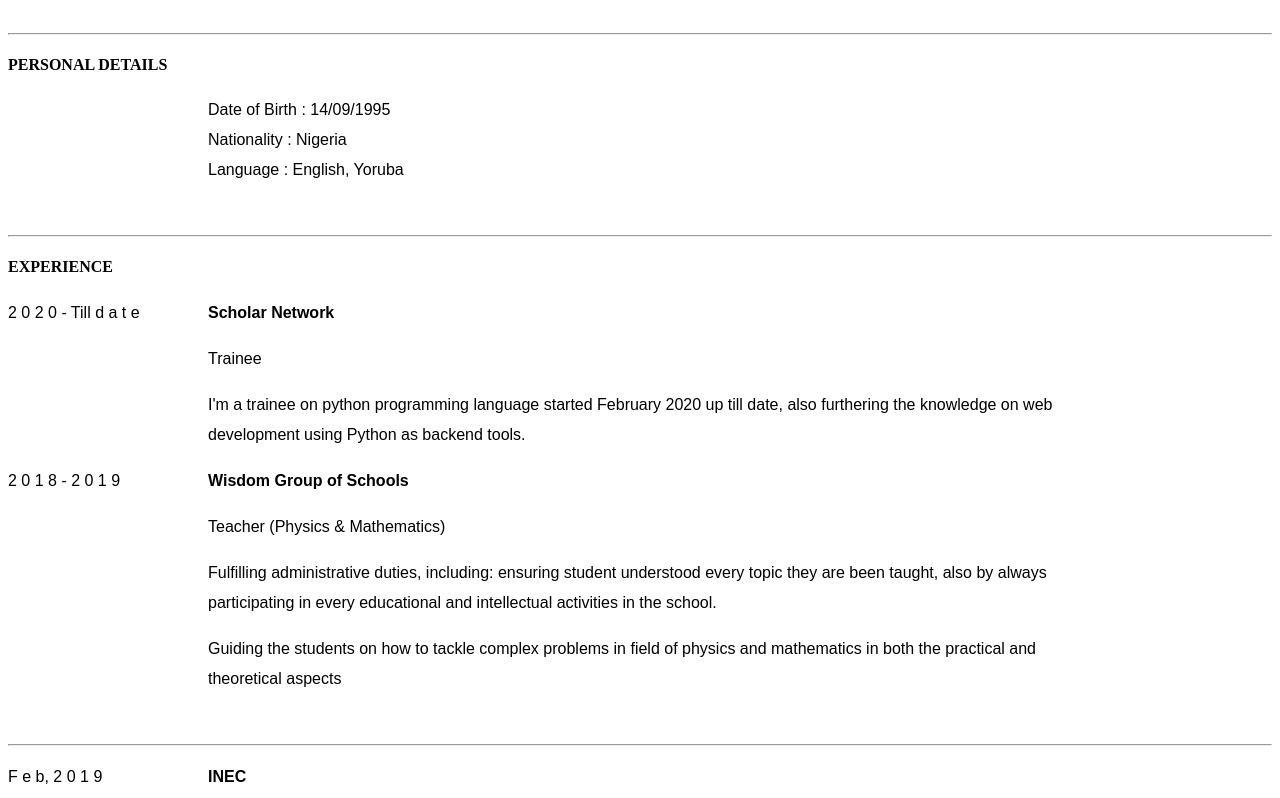
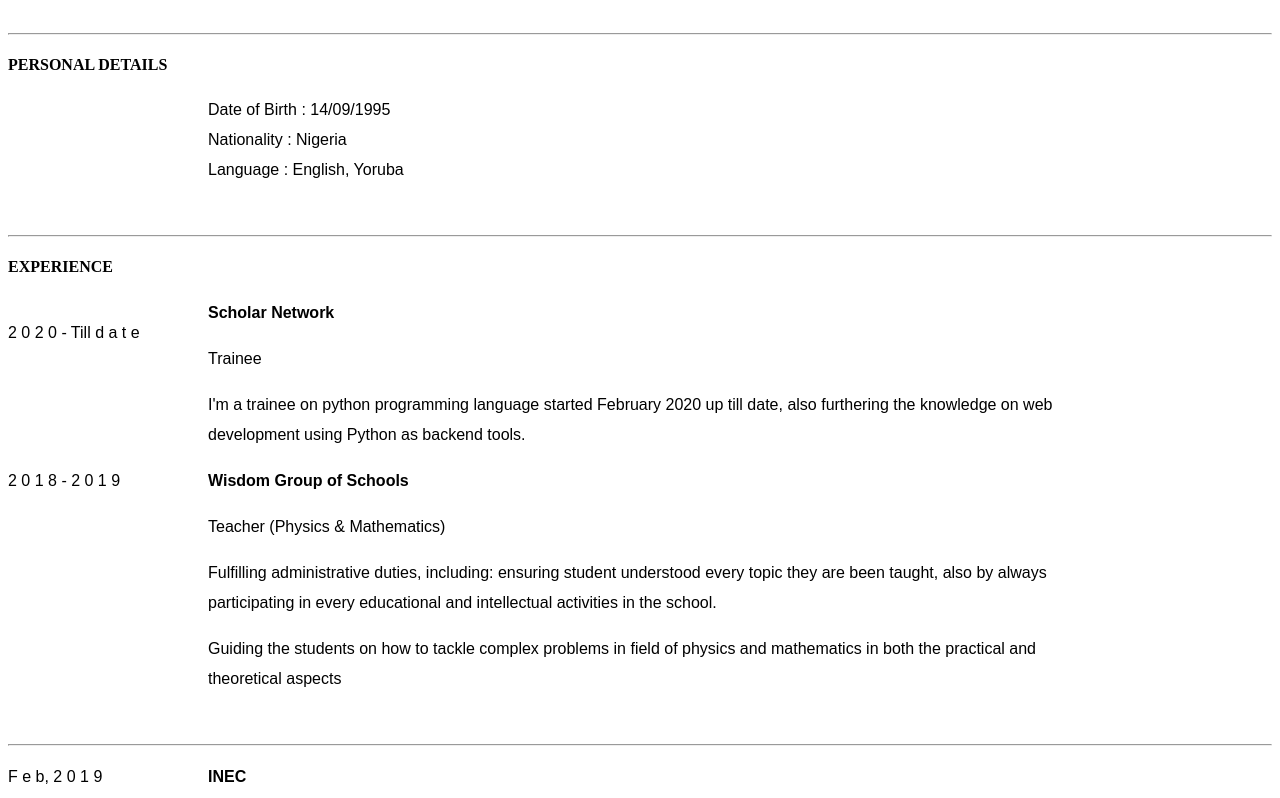
Before and after one commit to monsaw/my_cv, a plain HTML site: page index.html in a window 1280 px wide. Shown: the part 1458-2256 px from the top of the page. Drawn offline with Linux system fonts and the light colour scheme.

Commit message:
Update styles.css

```diff
--- a/css/styles.css
+++ b/css/styles.css
@@ -65,7 +65,7 @@ a:hover{
   position: absolute;
   display: inline-block;
   right:0 ;
-  top:40px;
+  top:60px;
   padding-top: 0;
   margin-top : 0 ;
   width: 100%;
```
